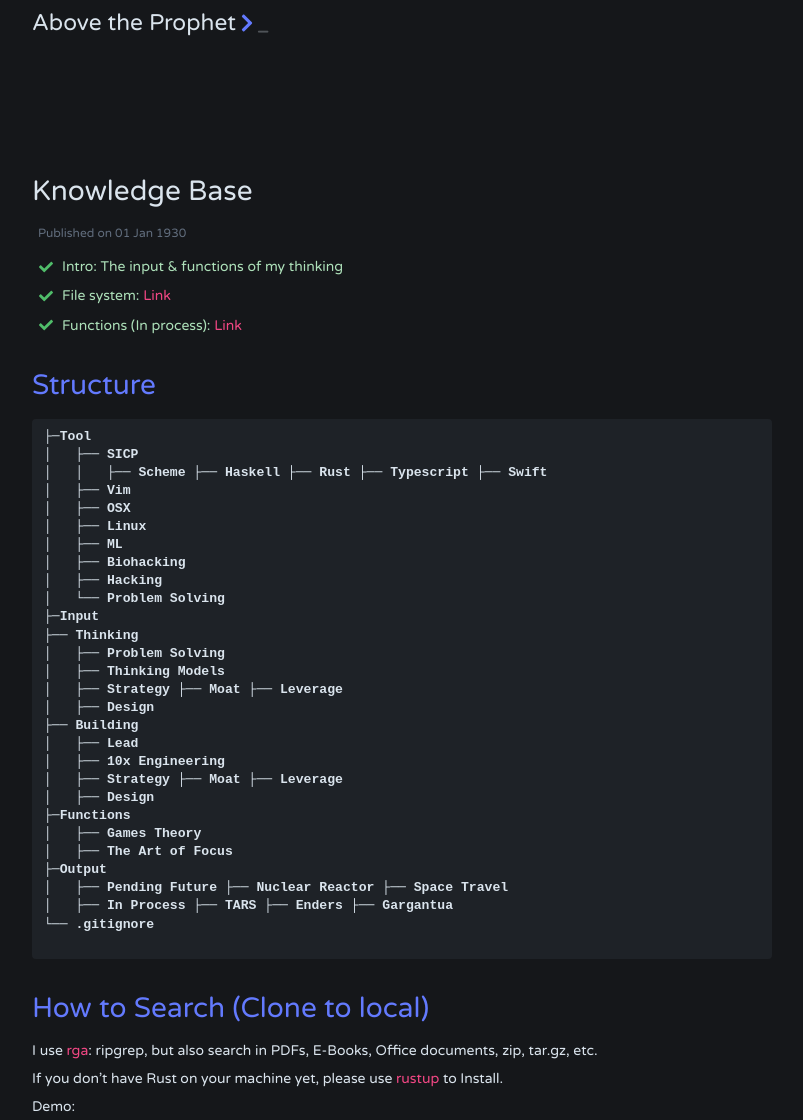
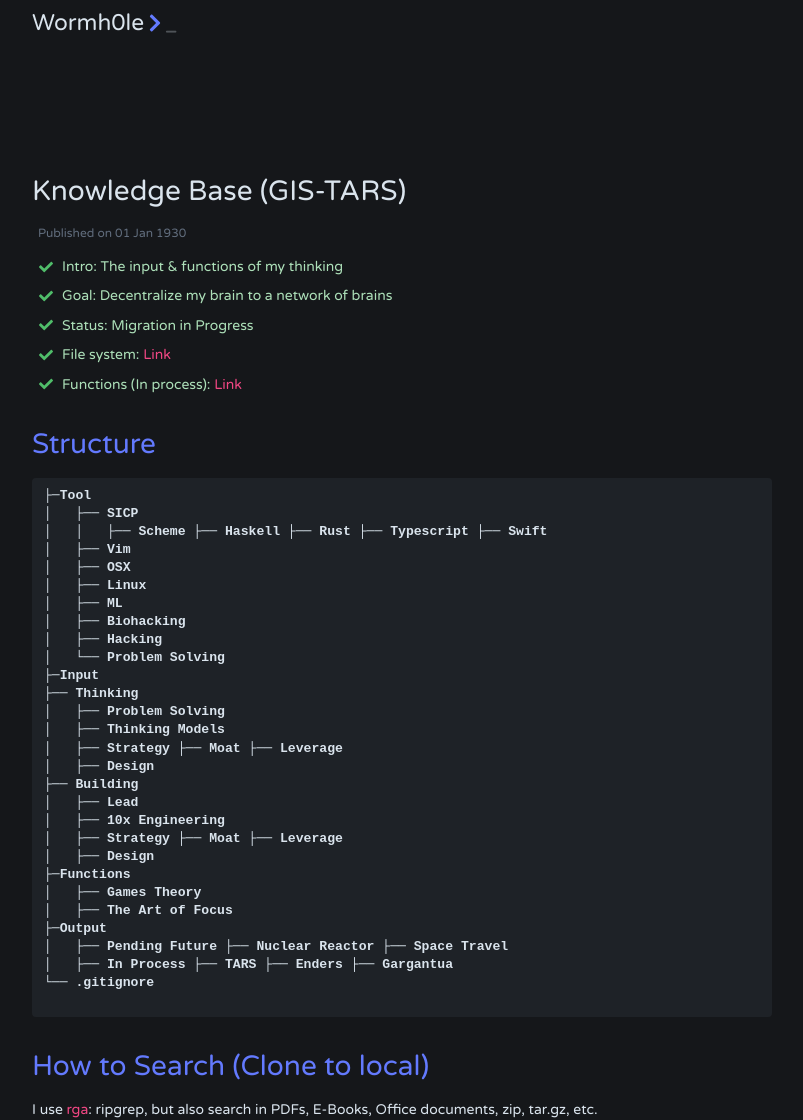
Before and after one commit to jithendrabsy/thoughts, a Jekyll site: the page built from _posts/1930-01-01-knowledge-base.md, in a window 1280 px wide, cut to the strip 0-1120 px from the top of the page. Shown: the whole strip, without its empty margins (238-1041 px from the left). Built offline with Jekyll 4.4.1, drawn with Linux system fonts in a browser that asks for light colours; nearby versions of some CDN libraries.

Commit message:
Update Site Name

```diff
--- a/_config.yml
+++ b/_config.yml
@@ -1,4 +1,4 @@
-title: Above the Prophet
+title: Wormh0le
 author: Allen
 email: allenleein@gmail.com
 description: > # this means to ignore newlines until "show_exerpts:"
--- a/_posts/1930-01-01-knowledge-base.md
+++ b/_posts/1930-01-01-knowledge-base.md
@@ -1,11 +1,13 @@
 ---
 layout: post
-title:  "Knowledge Base"
+title:  "Knowledge Base (GIS-TARS)"
 description:
 tags: Creation
 ---
 
 - Intro: The input & functions of my thinking
+- Goal: Decentralize my brain to a network of brains
+- Status: Migration in Progress
 - File system: [Link](https://github.com/allenleein/knowledge-base)
 - Functions (In process): [Link](https://allen-lee.gitbook.io/knowledge-base/)
 
```
